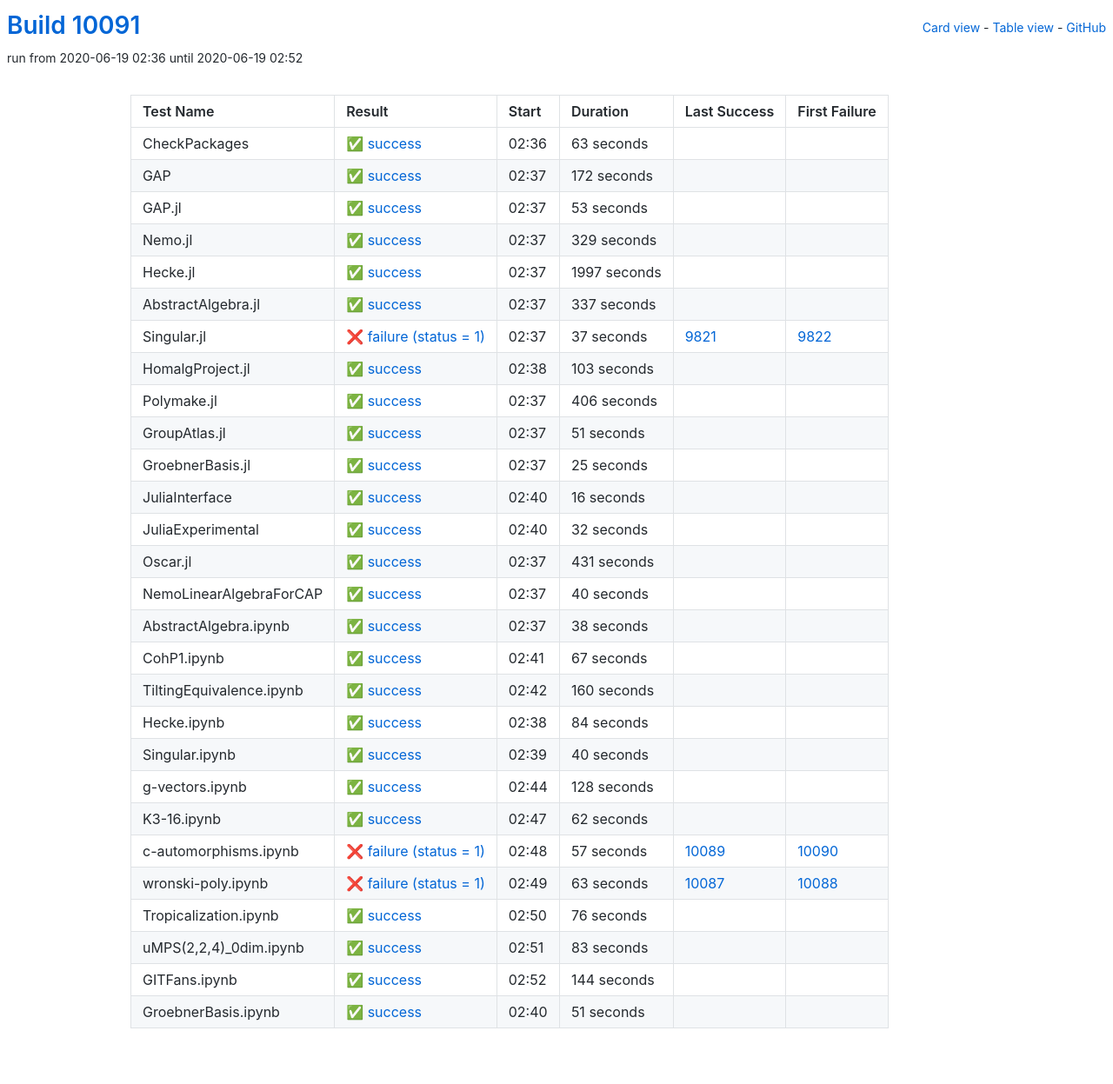
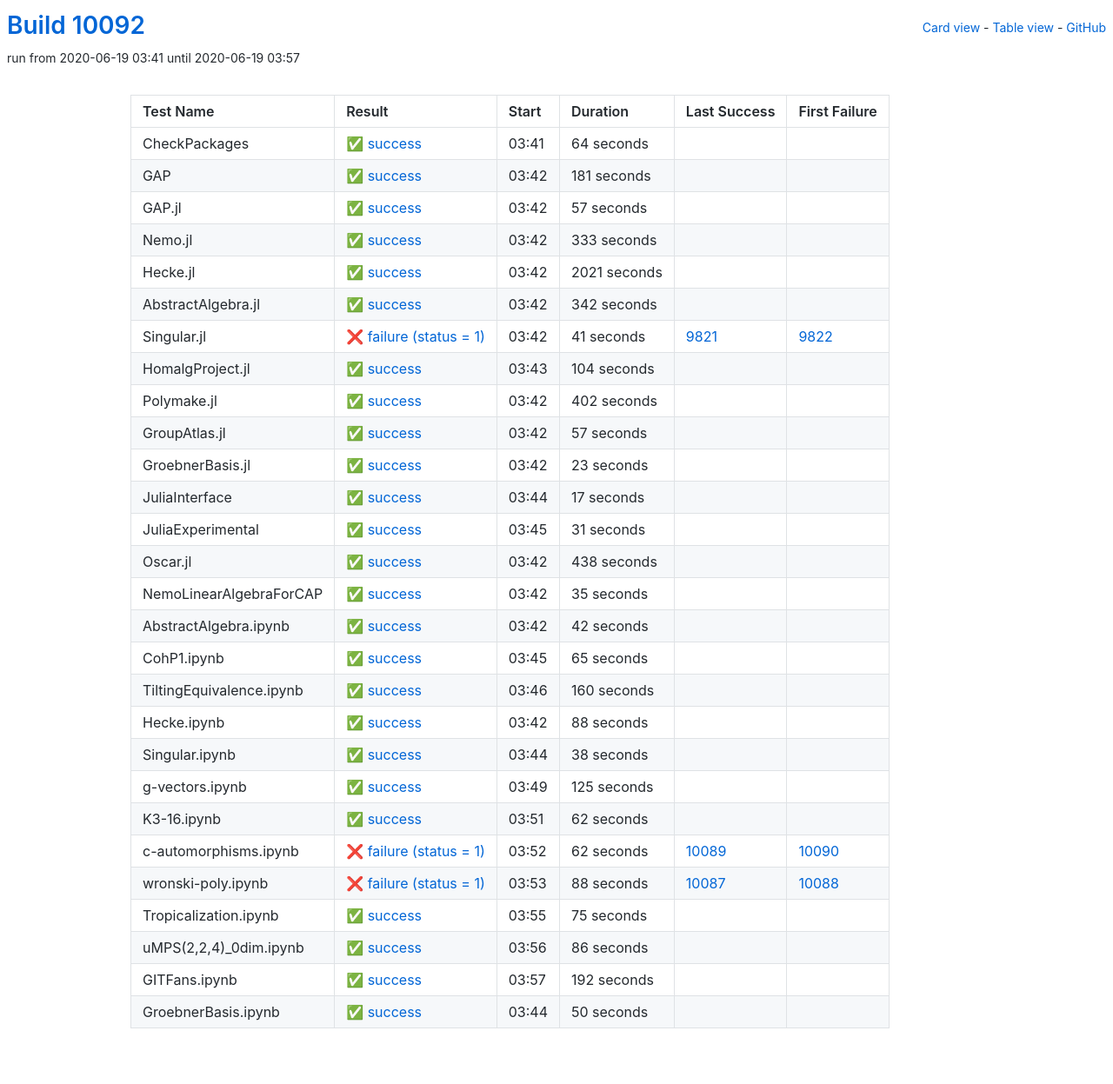
Before and after one commit to oscar-system/oscar-ci-status, a Jekyll site: the page built from table.html, in a window 1280 px wide. Shown: the whole page at 87% size. Built offline with Jekyll 4.4.1, drawn with Linux system fonts in a browser that asks for light colours.

Commit message:
Build #10092

```diff
--- a/_data/ci.yml
+++ b/_data/ci.yml
@@ -1,6 +1,6 @@
 ---
-build: 10091
-build_url: https://oscarci.mathematik.uni-kl.de/job/oscar/10091/
+build: 10092
+build_url: https://oscarci.mathematik.uni-kl.de/job/oscar/10092/
 job: oscar
 organization: oscar-system
 repo: oscar-ci-status
@@ -8,212 +8,212 @@
 tests:
 - name: CheckPackages
   id: checkpackages
-  log: https://oscarci.mathematik.uni-kl.de/job/oscar/10091/artifact/logs/build-10091/CheckPackages.log
-  start: 2020-06-19 02:36
+  log: https://oscarci.mathematik.uni-kl.de/job/oscar/10092/artifact/logs/build-10092/CheckPackages.log
+  start: 2020-06-19 03:41
   success: true
   exitcode: 0
   status: success
-  duration: 63
+  duration: 64
   last_success: false
   last_success_url:
   first_failure: false
   first_failure_url:
 - name: GAP
   id: gap
-  log: https://oscarci.mathematik.uni-kl.de/job/oscar/10091/artifact/logs/build-10091/GAP.log
-  start: 2020-06-19 02:37
+  log: https://oscarci.mathematik.uni-kl.de/job/oscar/10092/artifact/logs/build-10092/GAP.log
+  start: 2020-06-19 03:42
   success: true
   exitcode: 0
   status: success
-  duration: 172
+  duration: 181
   last_success: false
   last_success_url:
   first_failure: false
   first_failure_url:
 - name: GAP.jl
   id: gap-jl
-  log: https://oscarci.mathematik.uni-kl.de/job/oscar/10091/artifact/logs/build-10091/GAP.jl.log
-  start: 2020-06-19 02:37
+  log: https://oscarci.mathematik.uni-kl.de/job/oscar/10092/artifact/logs/build-10092/GAP.jl.log
+  start: 2020-06-19 03:42
   success: true
   exitcode: 0
   status: success
-  duration: 53
+  duration: 57
   last_success: false
   last_success_url:
   first_failure: false
   first_failure_url:
 - name: Nemo.jl
   id: nemo-jl
-  log: https://oscarci.mathematik.uni-kl.de/job/oscar/10091/artifact/logs/build-10091/Nemo.jl.log
-  start: 2020-06-19 02:37
+  log: https://oscarci.mathematik.uni-kl.de/job/oscar/10092/artifact/logs/build-10092/Nemo.jl.log
+  start: 2020-06-19 03:42
   success: true
   exitcode: 0
   status: success
-  duration: 329
+  duration: 333
   last_success: false
   last_success_url:
   first_failure: false
   first_failure_url:
 - name: Hecke.jl
   id: hecke-jl
-  log: https://oscarci.mathematik.uni-kl.de/job/oscar/10091/artifact/logs/build-10091/Hecke.jl.log
-  start: 2020-06-19 02:37
+  log: https://oscarci.mathematik.uni-kl.de/job/oscar/10092/artifact/logs/build-10092/Hecke.jl.log
+  start: 2020-06-19 03:42
   success: true
   exitcode: 0
   status: success
-  duration: 1997
+  duration: 2021
   last_success: false
   last_success_url:
   first_failure: false
   first_failure_url:
 - name: AbstractAlgebra.jl
   id: abstractalgebra-jl
-  log: https://oscarci.mathematik.uni-kl.de/job/oscar/10091/artifact/logs/build-10091/AbstractAlgebra.jl.log
-  start: 2020-06-19 02:37
+  log: https://oscarci.mathematik.uni-kl.de/job/oscar/10092/artifact/logs/build-10092/AbstractAlgebra.jl.log
+  start: 2020-06-19 03:42
   success: true
   exitcode: 0
   status: success
-  duration: 337
+  duration: 342
   last_success: false
   last_success_url:
   first_failure: false
   first_failure_url:
 - name: Singular.jl
   id: singular-jl
-  log: https://oscarci.mathematik.uni-kl.de/job/oscar/10091/artifact/logs/build-10091/Singular.jl.log
-  start: 2020-06-19 02:37
+  log: https://oscarci.mathematik.uni-kl.de/job/oscar/10092/artifact/logs/build-10092/Singular.jl.log
+  start: 2020-06-19 03:42
   success: false
   exitcode: 1
   status: failure
-  duration: 37
+  duration: 41
   last_success: 9821
   last_success_url: https://oscarci.mathematik.uni-kl.de/job/oscar/9821/
   first_failure: 9822
   first_failure_url: https://oscarci.mathematik.uni-kl.de/job/oscar/9822/
 - name: HomalgProject.jl
   id: homalgproject-jl
-  log: https://oscarci.mathematik.uni-kl.de/job/oscar/10091/artifact/logs/build-10091/HomalgProject.jl.log
-  start: 2020-06-19 02:38
+  log: https://oscarci.mathematik.uni-kl.de/job/oscar/10092/artifact/logs/build-10092/HomalgProject.jl.log
+  start: 2020-06-19 03:43
   success: true
   exitcode: 0
   status: success
-  duration: 103
+  duration: 104
   last_success: false
   last_success_url:
   first_failure: false
   first_failure_url:
 - name: Polymake.jl
   id: polymake-jl
-  log: https://oscarci.mathematik.uni-kl.de/job/oscar/10091/artifact/logs/build-10091/Polymake.jl.log
-  start: 2020-06-19 02:37
+  log: https://oscarci.mathematik.uni-kl.de/job/oscar/10092/artifact/logs/build-10092/Polymake.jl.log
+  start: 2020-06-19 03:42
   success: true
   exitcode: 0
   status: success
-  duration: 406
+  duration: 402
   last_success: false
   last_success_url:
   first_failure: false
   first_failure_url:
 - name: GroupAtlas.jl
   id: groupatlas-jl
-  log: https://oscarci.mathematik.uni-kl.de/job/oscar/10091/artifact/logs/build-10091/GroupAtlas.jl.log
-  start: 2020-06-19 02:37
+  log: https://oscarci.mathematik.uni-kl.de/job/oscar/10092/artifact/logs/build-10092/GroupAtlas.jl.log
+  start: 2020-06-19 03:42
   success: true
   exitcode: 0
   status: success
-  duration: 51
+  duration: 57
   last_success: false
   last_success_url:
   first_failure: false
   first_failure_url:
 - name: GroebnerBasis.jl
   id: groebnerbasis-jl
-  log: https://oscarci.mathematik.uni-kl.de/job/oscar/10091/artifact/logs/build-10091/GroebnerBasis.jl.log
-  start: 2020-06-19 02:37
+  log: https://oscarci.mathematik.uni-kl.de/job/oscar/10092/artifact/logs/build-10092/GroebnerBasis.jl.log
+  start: 2020-06-19 03:42
   success: true
   exitcode: 0
   status: success
-  duration: 25
+  duration: 23
   last_success: false
   last_success_url:
   first_failure: false
   first_failure_url:
 - name: JuliaInterface
   id: juliainterface
-  log: https://oscarci.mathematik.uni-kl.de/job/oscar/10091/artifact/logs/build-10091/JuliaInterface.log
-  start: 2020-06-19 02:40
+  log: https://oscarci.mathematik.uni-kl.de/job/oscar/10092/artifact/logs/build-10092/JuliaInterface.log
+  start: 2020-06-19 03:44
   success: true
   exitcode: 0
   status: success
-  duration: 16
+  duration: 17
   last_success: false
   last_success_url:
   first_failure: false
   first_failure_url:
 - name: JuliaExperimental
   id: juliaexperimental
-  log: https://oscarci.mathematik.uni-kl.de/job/oscar/10091/artifact/logs/build-10091/JuliaExperimental.log
-  start: 2020-06-19 02:40
+  log: https://oscarci.mathematik.uni-kl.de/job/oscar/10092/artifact/logs/build-10092/JuliaExperimental.log
+  start: 2020-06-19 03:45
   success: true
   exitcode: 0
   status: success
-  duration: 32
+  duration: 31
   last_success: false
   last_success_url:
   first_failure: false
   first_failure_url:
 - name: Oscar.jl
   id: oscar-jl
-  log: https://oscarci.mathematik.uni-kl.de/job/oscar/10091/artifact/logs/build-10091/Oscar.jl.log
-  start: 2020-06-19 02:37
+  log: https://oscarci.mathematik.uni-kl.de/job/oscar/10092/artifact/logs/build-10092/Oscar.jl.log
+  start: 2020-06-19 03:42
   success: true
   exitcode: 0
   status: success
-  duration: 431
+  duration: 438
   last_success: false
   last_success_url:
   first_failure: false
   first_failure_url:
 - name: NemoLinearAlgebraForCAP
   id: nemolinearalgebraforcap
-  log: https://oscarci.mathematik.uni-kl.de/job/oscar/10091/artifact/logs/build-10091/NemoLinearAlgebraForCAP.log
-  start: 2020-06-19 02:37
+  log: https://oscarci.mathematik.uni-kl.de/job/oscar/10092/artifact/logs/build-10092/NemoLinearAlgebraForCAP.log
+  start: 2020-06-19 03:42
   success: true
   exitcode: 0
   status: success
-  duration: 40
+  duration: 35
   last_success: false
   last_success_url:
   first_failure: false
   first_failure_url:
 - name: AbstractAlgebra.ipynb
   id: abstractalgebra-ipynb
-  log: https://oscarci.mathematik.uni-kl.de/job/oscar/10091/artifact/logs/build-10091/AbstractAlgebra.ipynb.log
-  start: 2020-06-19 02:37
+  log: https://oscarci.mathematik.uni-kl.de/job/oscar/10092/artifact/logs/build-10092/AbstractAlgebra.ipynb.log
+  start: 2020-06-19 03:42
   success: true
   exitcode: 0
   status: success
-  duration: 38
+  duration: 42
   last_success: false
   last_success_url:
   first_failure: false
   first_failure_url:
 - name: CohP1.ipynb
   id: cohp1-ipynb
-  log: https://oscarci.mathematik.uni-kl.de/job/oscar/10091/artifact/logs/build-10091/CohP1.ipynb.log
-  start: 2020-06-19 02:41
+  log: https://oscarci.mathematik.uni-kl.de/job/oscar/10092/artifact/logs/build-10092/CohP1.ipynb.log
+  start: 2020-06-19 03:45
   success: true
   exitcode: 0
   status: success
-  duration: 67
+  duration: 65
   last_success: false
   last_success_url:
   first_failure: false
   first_failure_url:
 - name: TiltingEquivalence.ipynb
   id: tiltingequivalence-ipynb
-  log: https://oscarci.mathematik.uni-kl.de/job/oscar/10091/artifact/logs/build-10091/TiltingEquivalence.ipynb.log
-  start: 2020-06-19 02:42
+  log: https://oscarci.mathematik.uni-kl.de/job/oscar/10092/artifact/logs/build-10092/TiltingEquivalence.ipynb.log
+  start: 2020-06-19 03:46
   success: true
   exitcode: 0
   status: success
@@ -224,44 +224,44 @@
   first_failure_url:
 - name: Hecke.ipynb
   id: hecke-ipynb
-  log: https://oscarci.mathematik.uni-kl.de/job/oscar/10091/artifact/logs/build-10091/Hecke.ipynb.log
-  start: 2020-06-19 02:38
+  log: https://oscarci.mathematik.uni-kl.de/job/oscar/10092/artifact/logs/build-10092/Hecke.ipynb.log
+  start: 2020-06-19 03:42
   success: true
   exitcode: 0
   status: success
-  duration: 84
+  duration: 88
   last_success: false
   last_success_url:
   first_failure: false
   first_failure_url:
 - name: Singular.ipynb
   id: singular-ipynb
-  log: https://oscarci.mathematik.uni-kl.de/job/oscar/10091/artifact/logs/build-10091/Singular.ipynb.log
-  start: 2020-06-19 02:39
+  log: https://oscarci.mathematik.uni-kl.de/job/oscar/10092/artifact/logs/build-10092/Singular.ipynb.log
+  start: 2020-06-19 03:44
   success: true
   exitcode: 0
   status: success
-  duration: 40
+  duration: 38
   last_success: false
   last_success_url:
   first_failure: false
   first_failure_url:
 - name: g-vectors.ipynb
   id: g-vectors-ipynb
-  log: https://oscarci.mathematik.uni-kl.de/job/oscar/10091/artifact/logs/build-10091/g-vectors.ipynb.log
-  start: 2020-06-19 02:44
+  log: https://oscarci.mathematik.uni-kl.de/job/oscar/10092/artifact/logs/build-10092/g-vectors.ipynb.log
+  start: 2020-06-19 03:49
   success: true
   exitcode: 0
   status: success
-  duration: 128
+  duration: 125
   last_success: false
   last_success_url:
   first_failure: false
   first_failure_url:
 - name: K3-16.ipynb
   id: k3-16-ipynb
-  log: https://oscarci.mathematik.uni-kl.de/job/oscar/10091/artifact/logs/build-10091/K3-16.ipynb.log
-  start: 2020-06-19 02:47
+  log: https://oscarci.mathematik.uni-kl.de/job/oscar/10092/artifact/logs/build-10092/K3-16.ipynb.log
+  start: 2020-06-19 03:51
   success: true
   exitcode: 0
   status: success
@@ -272,72 +272,72 @@
   first_failure_url:
 - name: c-automorphisms.ipynb
   id: c-automorphisms-ipynb
-  log: https://oscarci.mathematik.uni-kl.de/job/oscar/10091/artifact/logs/build-10091/c-automorphisms.ipynb.log
-  start: 2020-06-19 02:48
+  log: https://oscarci.mathematik.uni-kl.de/job/oscar/10092/artifact/logs/build-10092/c-automorphisms.ipynb.log
+  start: 2020-06-19 03:52
   success: false
   exitcode: 1
   status: failure
-  duration: 57
+  duration: 62
   last_success: 10089
   last_success_url: https://oscarci.mathematik.uni-kl.de/job/oscar/10089/
   first_failure: 10090
   first_failure_url: https://oscarci.mathematik.uni-kl.de/job/oscar/10090/
 - name: wronski-poly.ipynb
   id: wronski-poly-ipynb
-  log: https://oscarci.mathematik.uni-kl.de/job/oscar/10091/artifact/logs/build-10091/wronski-poly.ipynb.log
-  start: 2020-06-19 02:49
+  log: https://oscarci.mathematik.uni-kl.de/job/oscar/10092/artifact/logs/build-10092/wronski-poly.ipynb.log
+  start: 2020-06-19 03:53
   success: false
   exitcode: 1
   status: failure
-  duration: 63
+  duration: 88
   last_success: 10087
   last_success_url: https://oscarci.mathematik.uni-kl.de/job/oscar/10087/
   first_failure: 10088
   first_failure_url: https://oscarci.mathematik.uni-kl.de/job/oscar/10088/
 - name: Tropicalization.ipynb
   id: tropicalization-ipynb
-  log: https://oscarci.mathematik.uni-kl.de/job/oscar/10091/artifact/logs/build-10091/Tropicalization.ipynb.log
-  start: 2020-06-19 02:50
+  log: https://oscarci.mathematik.uni-kl.de/job/oscar/10092/artifact/logs/build-10092/Tropicalization.ipynb.log
+  start: 2020-06-19 03:55
   success: true
   exitcode: 0
   status: success
-  duration: 76
+  duration: 75
   last_success: false
   last_success_url:
   first_failure: false
   first_failure_url:
 - name: uMPS(2,2,4)_0dim.ipynb
   id: umps-2-2-4-0dim-ipynb
-  log: https://oscarci.mathematik.uni-kl.de/job/oscar/10091/artifact/logs/build-10091/uMPS-2-2-4-_0dim.ipynb.log
-  start: 2020-06-19 02:51
+  log: https://oscarci.mathematik.uni-kl.de/job/oscar/10092/artifact/logs/build-10092/uMPS-2-2-4-_0dim.ipynb.log
+  start: 2020-06-19 03:56
   success: true
   exitcode: 0
   status: success
-  duration: 83
+  duration: 86
   last_success: false
   last_success_url:
   first_failure: false
   first_failure_url:
 - name: GITFans.ipynb
   id: gitfans-ipynb
-  log: https://oscarci.mathematik.uni-kl.de/job/oscar/10091/artifact/logs/build-10091/GITFans.ipynb.log
-  start: 2020-06-19 02:52
+  log: https://oscarci.mathematik.uni-kl.de/job/oscar/10092/artifact/logs/build-10092/GITFans.ipynb.log
+  start: 2020-06-19 03:57
   success: true
   exitcode: 0
   status: success
-  duration: 144
+  duration: 192
   last_success: false
   last_success_url:
   first_failure: false
   first_failure_url:
 - name: GroebnerBasis.ipynb
   id: groebnerbasis-ipynb
-  log: https://oscarci.mathematik.uni-kl.de/job/oscar/10091/artifact/logs/build-10091/GroebnerBasis.ipynb.log
-  start: 2020-06-19 02:40
+  log: https://oscarci.mathematik.uni-kl.de/job/oscar/10092/artifact/logs/build-10092/GroebnerBasis.ipynb.log
+  start: 2020-06-19 03:44
   success: true
   exitcode: 0
   status: success
-  duration: 51
+  duration: 50
   last_success: false
   last_success_url:
   first_failure: false
```
Also changed, not shown: README.md.
